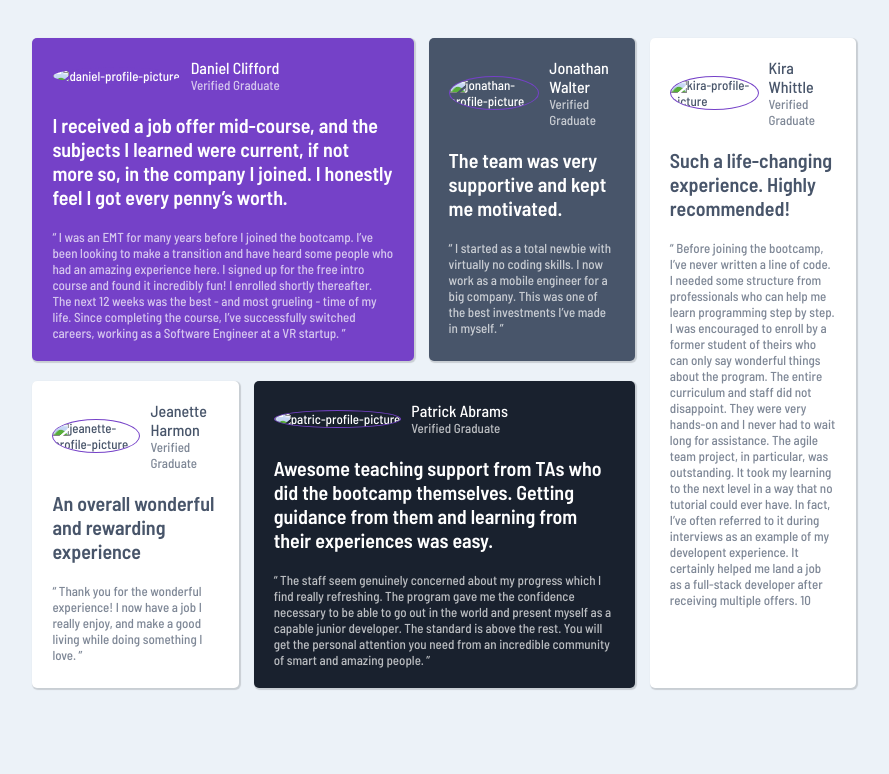
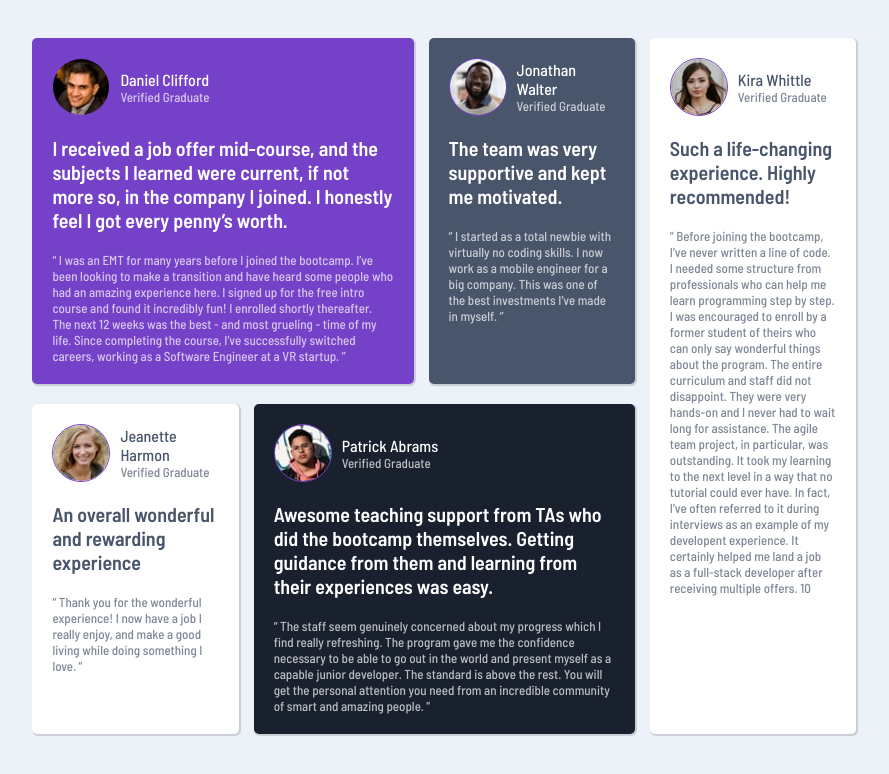
Before and after one commit to cparanjpe/testimonials-webpage, a plain HTML site: page index.html in a window 1280 px wide. Shown: the whole page, without its empty margins (196-1085 px from the left). Drawn offline with Linux system fonts and the light colour scheme.

Commit message:
Update index.html

```diff
--- a/index.html
+++ b/index.html
@@ -17,7 +17,7 @@
             <div id="testimonial-1"  class="grid-item">
 
                 <div class="header">
-                    <img id="quote" src="./images/image-daniel.jpg" alt="daniel-profile-picture">
+                    <img id="quote" src="./image-daniel.jpg" alt="daniel-profile-picture">
                     <div class="header-txt">
                         <p class="name">Daniel Clifford</p>
                         <p class="grad">Verified Graduate</p>
@@ -40,7 +40,7 @@
             </div>
             <div id="testimonial-2" class="grid-item">
                 <div class="header">
-                    <img src="./images/image-jonathan.jpg"alt="jonathan-profile-picture">
+                    <img src="./image-jonathan.jpg"alt="jonathan-profile-picture">
                     <div class="header-txt">
                         <p class="name">Jonathan Walter</p>
                         <p class="grad">Verified Graduate</p>
@@ -58,7 +58,7 @@
         <div id="bottom">
             <div id="testimonial-3" class="grid-item">
                 <div class="header">
-                    <img src="./images/image-jeanette.jpg" alt="jeanette-profile-picture">
+                    <img src="./image-jeanette.jpg" alt="jeanette-profile-picture">
                     <div class="header-txt">
                         <p class="name">Jeanette Harmon</p>
                 <p class="grad">Verified Graduate</p>
@@ -72,7 +72,7 @@
             </div>
             <div id="testimonial-4" class="grid-item">
                 <div class="header">
-                    <img src="./images/image-patrick.jpg" alt="patric-profile-picture">
+                    <img src="./image-patrick.jpg" alt="patric-profile-picture">
                     <div class="header-txt">
                         <p class="name">Patrick Abrams</p>
                         <p class="grad">Verified Graduate</p>
@@ -96,7 +96,7 @@
 
     <div id="testimonial-5" class="grid-item">
         <div class="header">
-            <img src="./images/image-kira.jpg" alt="kira-profile-picture">
+            <img src="./image-kira.jpg" alt="kira-profile-picture">
             <div class="header-txt">
                 <p class="name">Kira Whittle</p>
                 <p class="grad">Verified Graduate</p>
```
